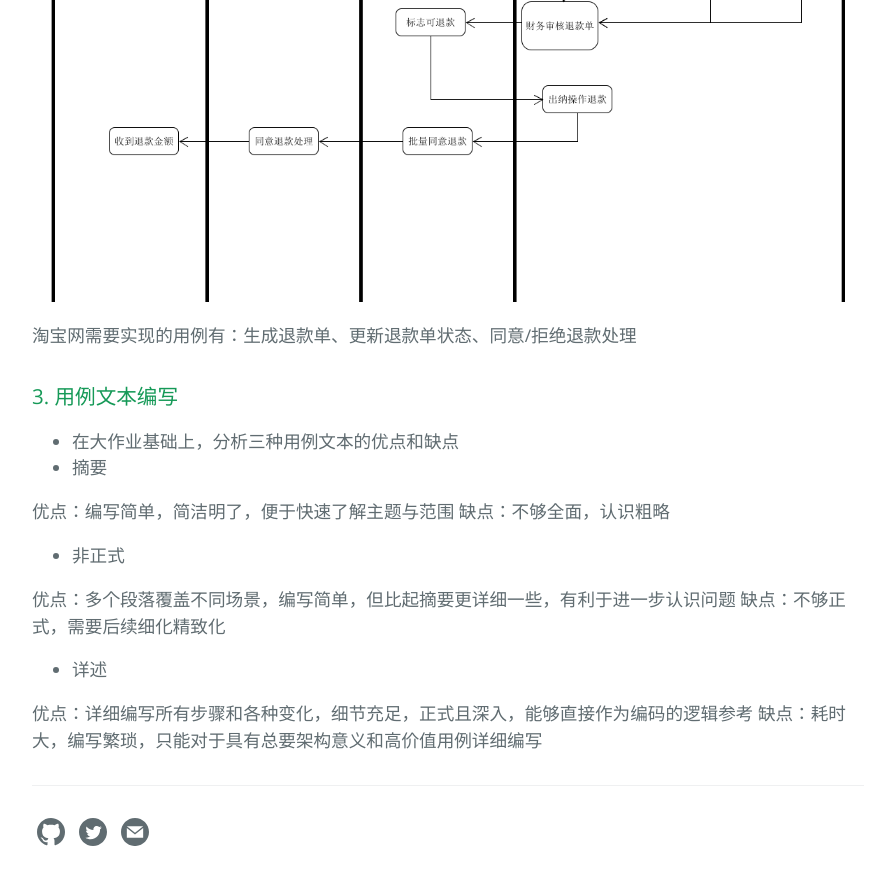
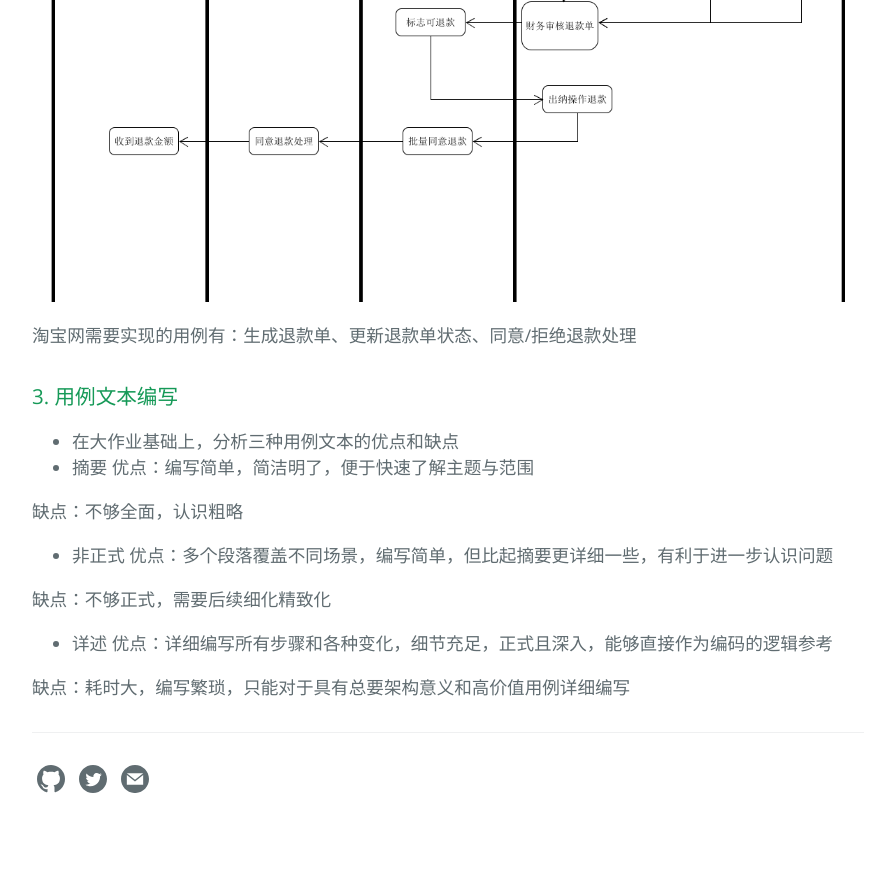
Before and after one commit to joece/joece.github.io, a Jekyll site: the page built from _posts/2018-04-22-HW4.md, in a window 1280 px wide and 900 px high, scrolled down 5725 px. Shown: the top 885 px of the window, without its empty margins (192-1087 px from the left). Built offline with Jekyll 4.4.1, drawn with Linux system fonts in a browser that asks for light colours; after the commit the page ends 6572 px from its top, so only the background shows below that.

Commit message:
Update 2018-04-22-HW4.md

```diff
--- a/_posts/2018-04-22-HW4.md
+++ b/_posts/2018-04-22-HW4.md
@@ -57,16 +57,16 @@ title: "SSAD HW4"
 ### 3. 用例文本编写
 - 在大作业基础上，分析三种用例文本的优点和缺点
  - 摘要
+  优点：编写简单，简洁明了，便于快速了解主题与范围
 
- 优点：编写简单，简洁明了，便于快速了解主题与范围
- 缺点：不够全面，认识粗略
+  缺点：不够全面，认识粗略
 
  - 非正式
+  优点：多个段落覆盖不同场景，编写简单，但比起摘要更详细一些，有利于进一步认识问题
 
- 优点：多个段落覆盖不同场景，编写简单，但比起摘要更详细一些，有利于进一步认识问题
- 缺点：不够正式，需要后续细化精致化
+  缺点：不够正式，需要后续细化精致化
 
  - 详述
+  优点：详细编写所有步骤和各种变化，细节充足，正式且深入，能够直接作为编码的逻辑参考
 
- 优点：详细编写所有步骤和各种变化，细节充足，正式且深入，能够直接作为编码的逻辑参考
- 缺点：耗时大，编写繁琐，只能对于具有总要架构意义和高价值用例详细编写
+  缺点：耗时大，编写繁琐，只能对于具有总要架构意义和高价值用例详细编写
```
